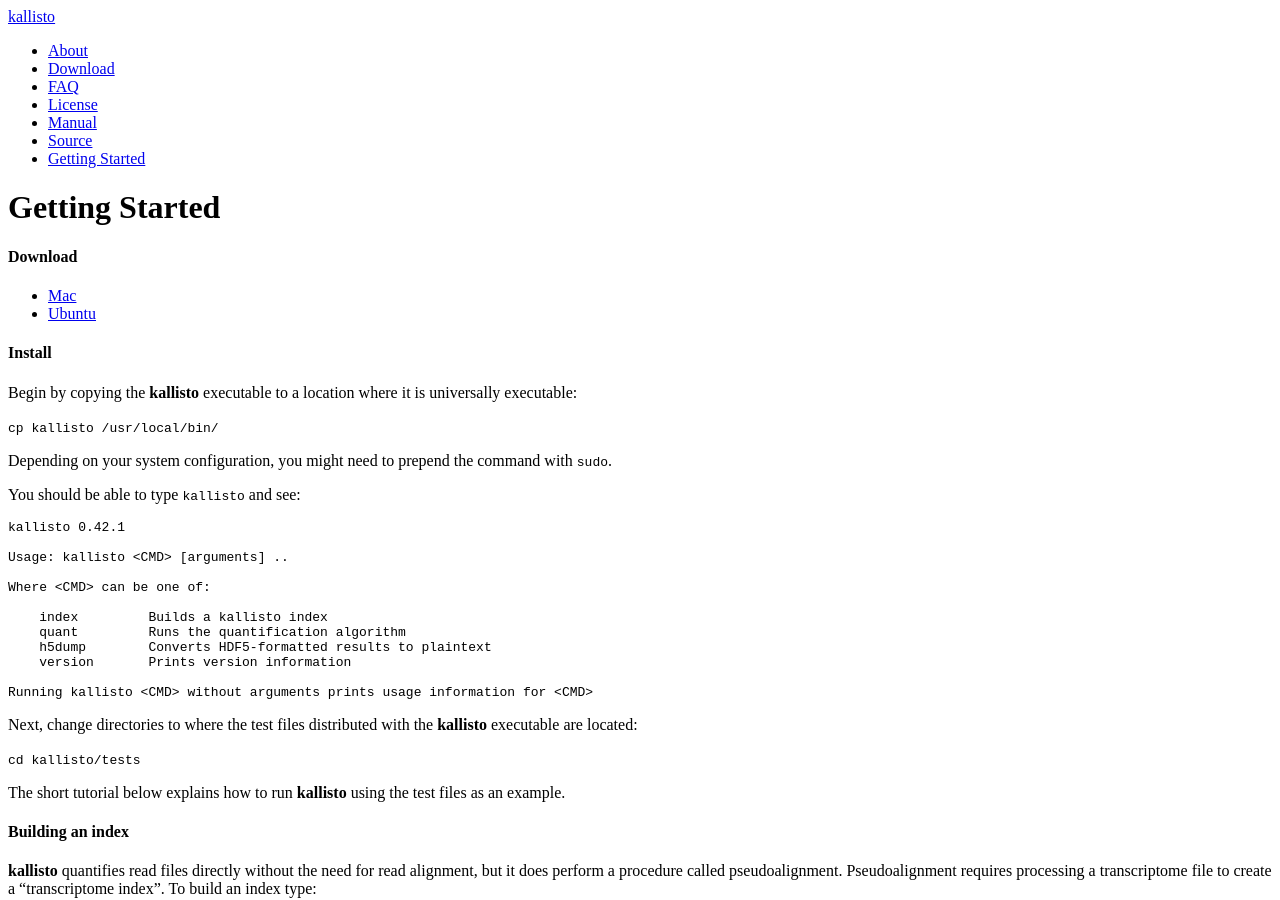
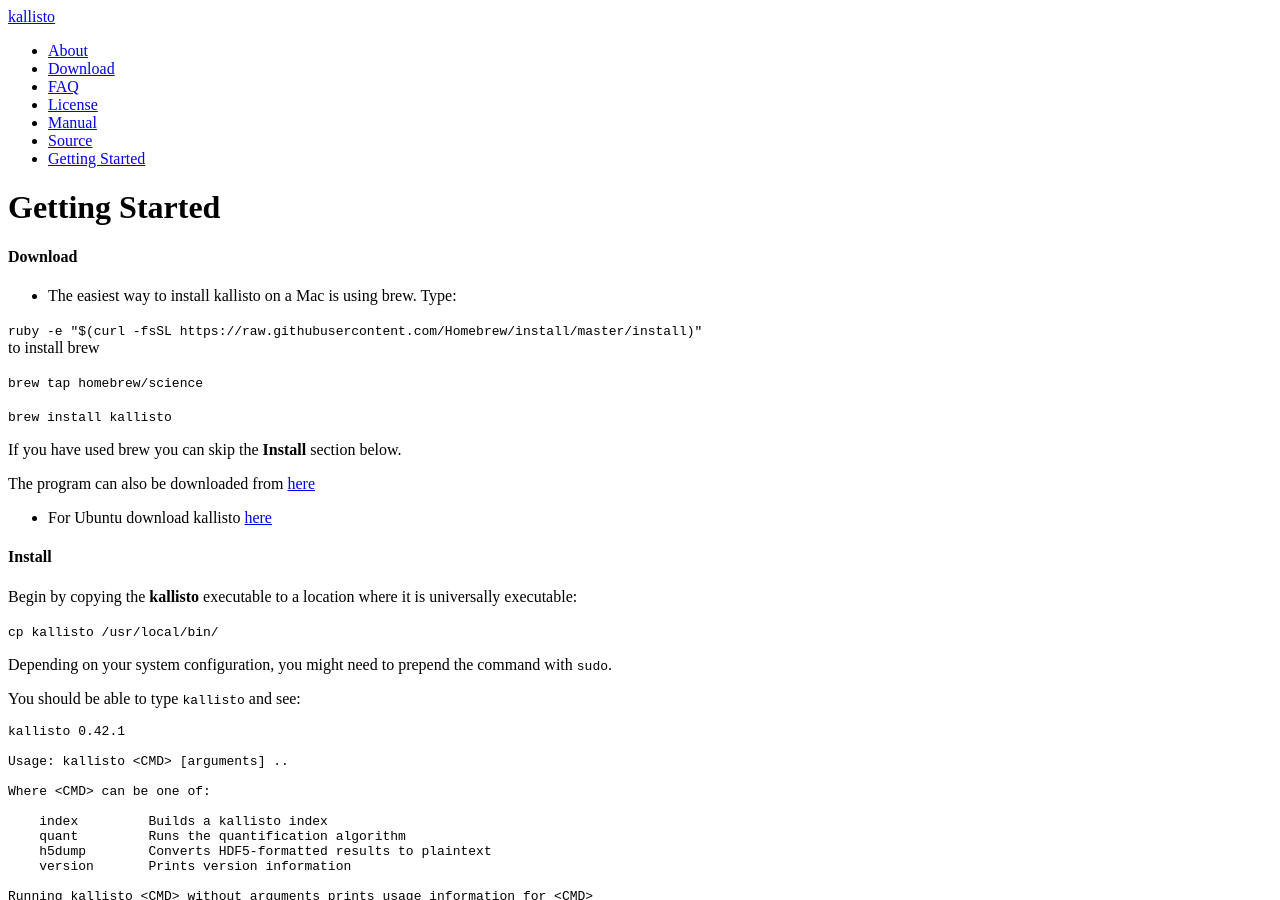
Before and after one commit to pachterlab/kallisto, a Jekyll site: the page built from starting.md, in a window 1280 px wide and 900 px high. Built offline with Jekyll 4.4.1, drawn with Linux system fonts in a browser that asks for light colours.

Commit message:
Added brew instructions

```diff
--- a/starting.md
+++ b/starting.md
@@ -8,8 +8,19 @@ group: navigation
 
 #### Download
 
-- [Mac](https://github.com/pachterlab/kallisto/releases/download/v0.42.1/kallisto_mac_v0.42.1.tar.gz)
-- [Ubuntu](https://github.com/pachterlab/kallisto/releases/download/v0.42.1/kallisto_ubuntu_v0.42.1.tar.gz)
+- The easiest way to install kallisto on a Mac is using brew. Type:
+
+`ruby -e "$(curl -fsSL https://raw.githubusercontent.com/Homebrew/install/master/install)"` <br>to install brew
+
+`brew tap homebrew/science`
+
+`brew install kallisto`
+
+If you have used brew you can skip the __Install__ section below.
+
+The program can also be downloaded from [here](https://github.com/pachterlab/kallisto/releases/download/v0.42.1/kallisto_mac_v0.42.1.tar.gz)
+
+- For Ubuntu download kallisto [here](https://github.com/pachterlab/kallisto/releases/download/v0.42.1/kallisto_ubuntu_v0.42.1.tar.gz)
 
 #### Install
 
```
